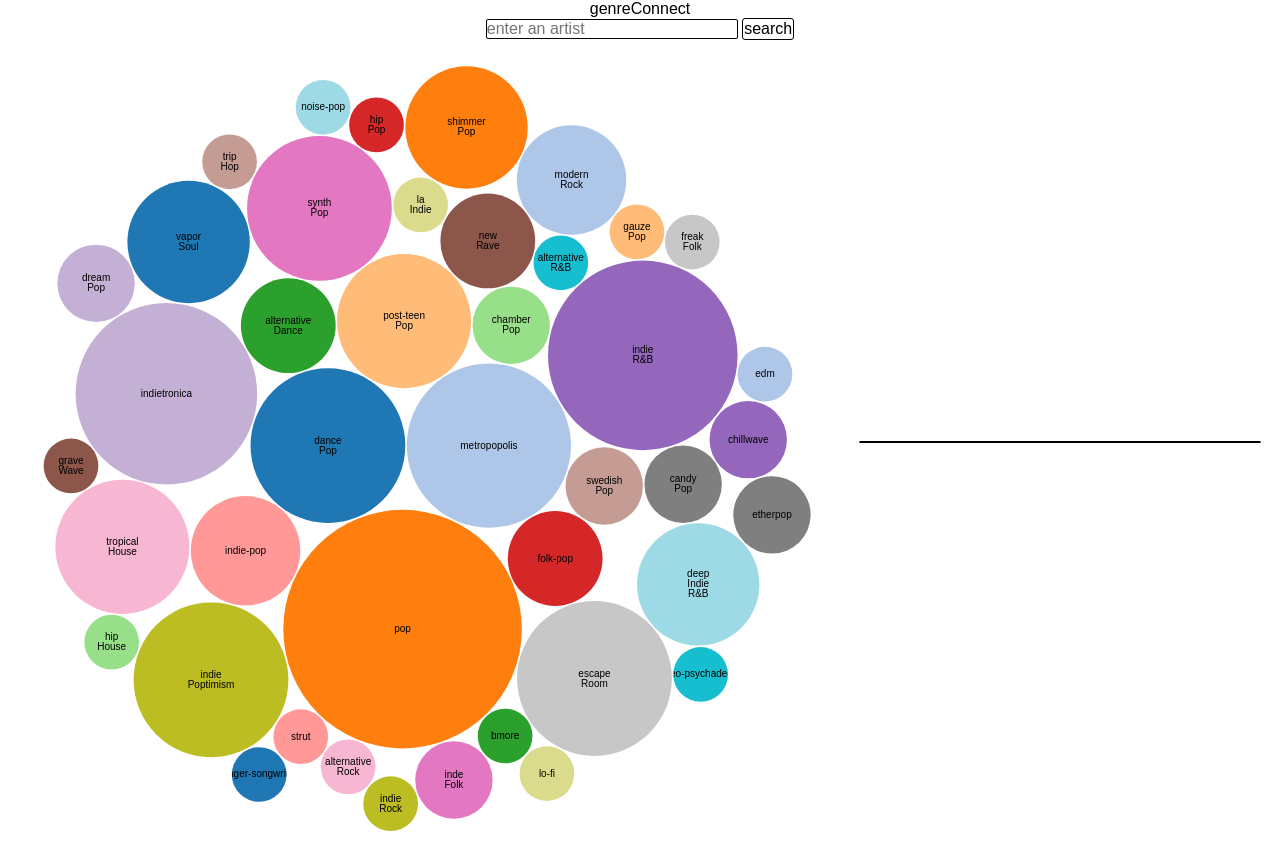
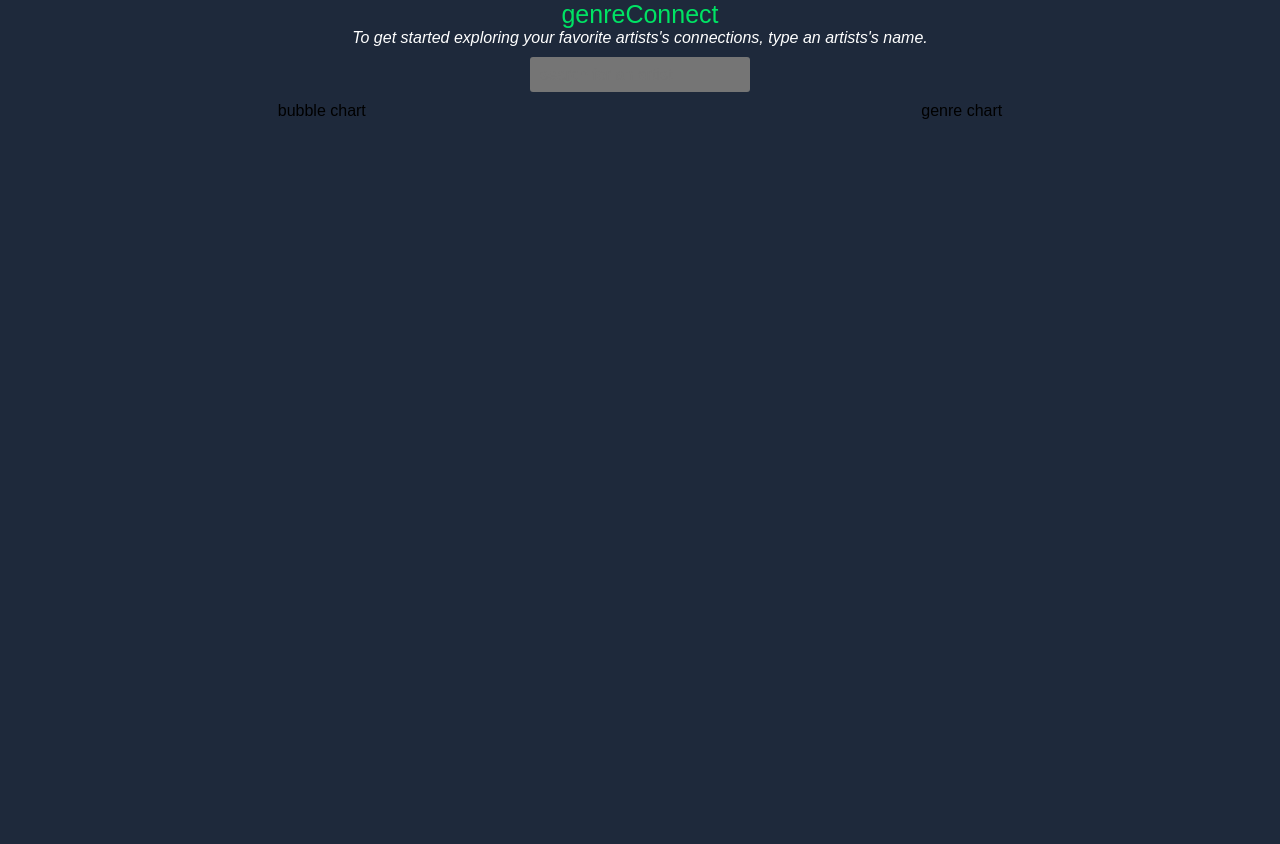
Before and after one commit to omarnyte/Spotifynder, a website: page index.html in a window 1280 px wide. After the commit the page ends 800 px from the top, so only its background shows below. Drawn offline with nearby package versions, Linux system fonts and the light colour scheme; no server answers.

Commit message:
Style intro page

```diff
--- a/css/index.css
+++ b/css/index.css
@@ -1,4 +1,4 @@
-.conent-div {
+/*.conent-div {
   display: flex;
   flex-direction: column;
   align-items: center;
@@ -8,4 +8,45 @@
   display: flex;
   justify-content: space-around;
   align-items: center;
+}*/
+
+html {
+  background-color: #1E293B;
+  font-family: Futura,"Helvetica","Arial",sans-serif;
 }
+
+.charts {
+  display: flex;
+  justify-content: space-around;
+}
+
+.prompt {
+  font-weight: lighter;
+  font-style: italic;
+  color: white;
+}
+
+.search-bar {
+  height: 25px;
+  width: 200px;
+  padding: 5px 10px 5px 10px;
+  border-radius: 3px;
+  margin: 10px;
+  background-color: #757575;
+}
+
+.site-title {
+  font-size: 25px;
+  color: #00E364;
+  transition: 1s;
+}
+
+.site-title:hover {
+  color: white;
+}
+
+.welcome {
+  display: flex;
+  flex-direction: column;
+  align-items: center;
+}
--- a/index.html
+++ b/index.html
@@ -1,109 +1,43 @@
 <!DOCTYPE html>
 <html>
-
   <head>
     <meta charset="utf-8">
     <title>genreConnect</title>
-    <script src="https://code.jquery.com/jquery-3.2.1.min.js"></script>
-    <script type="text/javascript" src="./js/bundle.js"></script>
 
     <link rel="stylesheet" href="css/reset.css">
     <link rel="stylesheet" href="css/index.css">
-    <link rel="stylesheet" href="css/search.css">
-    <link rel="stylesheet" href="css/related_artists.css">
+  </head>
+  <body>
+    <div class="welcome">
+      <h1 class="site-title">genreConnect</h1>
 
-  </head>
+      <span class="prompt">To get started exploring your favorite artists's connections, type an artists's name.</span>
 
-  <body>
-
-    <div class="content-div">
       <div class="search-div">
-        <h1>genreConnect</h1>
-        <form class="search-form" action="index.html" method="post">
-          <input class="search-bar" type="text" name="" value="" placeholder="enter an artist">
-          <input type="submit" class="submit-button" value="search">
-        </form>
-      </div>
-
-      <div class="charts">
-        <div class="chart">
-          <svg width="800" height="800" font-family="sans-serif" font-size="10" text-anchor="middle"></svg>
-        </div>
-
-        <div class="related-artists-div"></div>
+        <input
+          class="search-bar"
+          type="text"
+          value=""
+          placeholder="search for an artist"
+        >
       </div>
     </div>
 
-    <script src="https://d3js.org/d3.v4.min.js"></script>
-    <script src='js/search.js'></script>
-    <!-- <script src='js/bubble_chart.js'></script> -->
-    <script>
-    var svg = d3.select("svg");
-    var width = +svg.attr("width");
-    var height = +svg.attr("height");
-
-    var format = d3.format(",d");
-
-    var color = d3.scaleOrdinal(d3.schemeCategory20);
-
-    // sets the invisible dimensions of the bubbles container
-    var pack = d3.pack()
-    .size([width, height])
-    .padding(1.5);
-
-    // sets the test file as the data to be displayed
-    d3.csv("/data/test.csv", function(d) {
-      d.value = +d.value;
-      if (d.value) return d;
-    }, function(error, classes) {
-      if (error) throw error;
-
-      var root = d3.hierarchy({children: classes})
-      .sum(function(d) { return d.value; })
-      .each(function(d) {
-        if (id = d.data.id) {
-          var id, i = id.lastIndexOf(".");
-          d.id = id;
-          d.package = id.slice(0, i);
-          d.class = id.slice(i + 1);
-        }
-      });
-
-      var node = svg.selectAll(".node")
-      .data(pack(root).leaves())
-      .enter().append("g")
-      .attr("class", "node")
-      .attr("transform", function(d) { return "translate(" + d.x + "," + d.y + ")"; });
-
-      node.append("circle")
-      .attr("id", function(d) { return d.id; })
-      .attr("r", function(d) { return d.r; })
-      .style("fill", function(d) { return color(d.package); });
-
-      node.append("clipPath")
-      .attr("id", function(d) { return "clip-" + d.id; })
-      .append("use")
-      .attr("xlink:href", function(d) { return "#" + d.id; });
-
-      node.append("text")
-      .attr("clip-path", function(d) { return "url(#clip-" + d.id + ")"; })
-      .selectAll("tspan")
-      .data(function(d) { return d.class.split(/(?=[A-Z][^A-Z])/g); })
-      .enter().append("tspan")
-      .attr("x", 0)
-      .attr("y", function(d, i, nodes) { return 13 + (i - nodes.length / 2 - 0.5) * 10; })
-      .text(function(d) { return d; });
-
-      node.append("title")
-      .text(function(d) { return d.id + "\n" + format(d.value); });
-    });
-    </script>
-    <!-- <script src='js/related_artists.js'></script> -->
-    <!-- <script src="src/tooltip.js"></script> -->
-  </body>
 
 
+    <div class="charts">
+      <div class="bubble-chart">
+        <span>bubble chart</span>
+      </div>
 
+      <div class="genre-chart">
+        <span>genre chart</span>
+      </div>
+    </div>
 
+    <div class="footer">
 
+    </div>
+
+  </body>
 </html>
```
Also changed, not shown: index.js (+19 -0 lines), old_index.html (added, +109 -0 lines).
